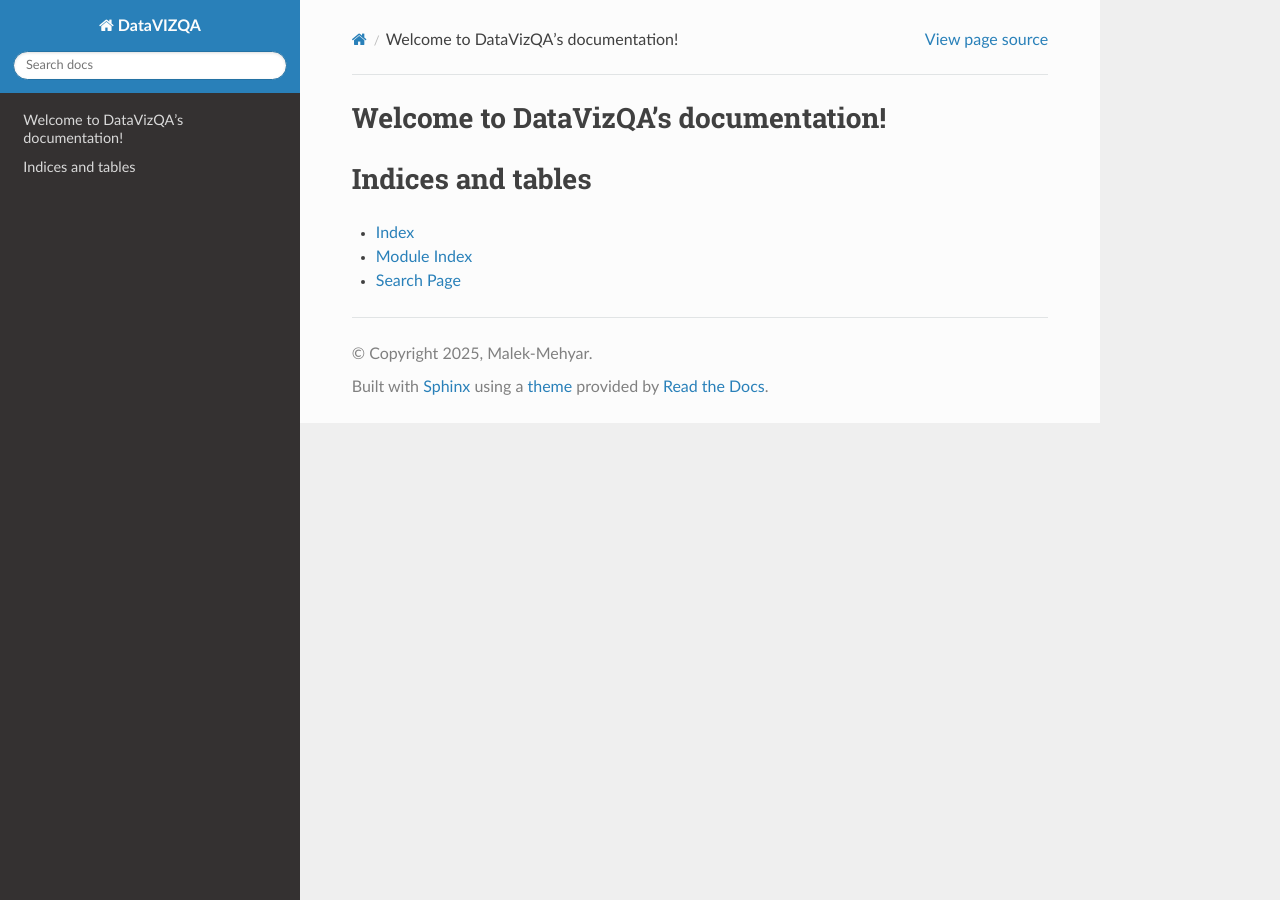
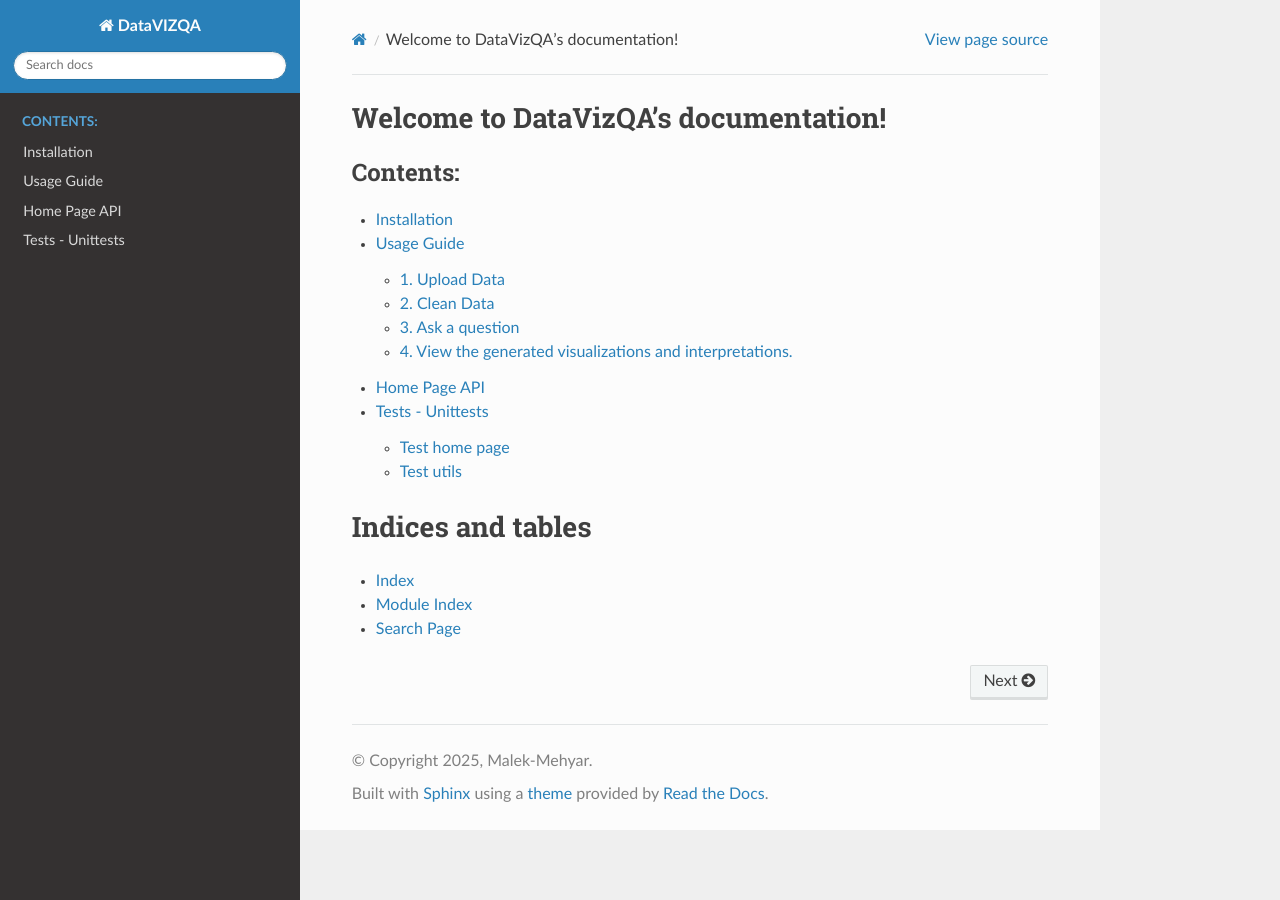
Before and after one commit to Mehyarmlaweh/DataVizQA, a Sphinx documentation site: the page built from docs/source/index.rst, in a window 1280 px wide. Built offline with Sphinx 7.4.7 and the Read the Docs theme 3.1.0, drawn with Linux system fonts in a browser that asks for light colours.

Commit message:
added docs - so far only for home and existing tests

```diff
--- a/docs/source/api.rst
+++ b/docs/source/api.rst
@@ -1,5 +1,8 @@
-API Reference
+Home Page API
 =============
 
-.. automodule:: your_module_name
+.. automodule:: data_viz.home
    :members:
+
+.. automodule:: data_viz.utils
+   :members:
--- a/docs/source/conf.py
+++ b/docs/source/conf.py
@@ -7,31 +7,32 @@
 # https://www.sphinx-doc.org/en/master/usage/configuration.html#project-information
 import os
 import sys
-sys.path.insert(0, os.path.abspath('..'))
-project = 'DataVIZQA'
-copyright = '2025, Malek-Mehyar'
-author = 'Malek-Mehyar'
-release = '0.1.0'
+
+sys.path.insert(0, os.path.abspath("../.."))
+project = "DataVIZQA"
+copyright = "2025, Malek-Mehyar"
+author = "Malek-Mehyar"
+release = "0.1.0"
 
 # -- General configuration ---------------------------------------------------
 # https://www.sphinx-doc.org/en/master/usage/configuration.html#general-configuration
 
 extensions = [
-    "sphinx.ext.autodoc", # Automatically document Python modules
-    "sphinx.ext.autosummary",    # Automatically document Python modules
+    "sphinx.ext.autodoc",  # Automatically document Python modules
+    "sphinx.ext.autosummary",  # Automatically document Python modules
     "sphinx.ext.viewcode",  # Add links to source code
     "sphinx.ext.napoleon",  # Support Google-style docstrings
+    'sphinx.ext.githubpages',
     "sphinx_rtd_theme",
-            # RTD theme
+    # RTD theme
 ]
 
-templates_path = ['_templates']
+templates_path = ["_templates"]
 exclude_patterns = []
-
 
 
 # -- Options for HTML output -------------------------------------------------
 # https://www.sphinx-doc.org/en/master/usage/configuration.html#options-for-html-output
 
 html_theme = "sphinx_rtd_theme"
-html_static_path = ['_static']
+html_static_path = ["_static"]
--- a/docs/source/index.rst
+++ b/docs/source/index.rst
@@ -4,11 +4,12 @@
 .. toctree::
    :maxdepth: 2
    :caption: Contents:
-   :recursive:
 
    installation
    usage
    api
+   tests
+
 
 Indices and tables
 ==================
--- /dev/null
+++ b/docs/source/tests.rst
@@ -0,0 +1,20 @@
+Tests - Unittests
+=================
+
+Test home page
+--------------
+
+.. automodule:: tests.test_home
+	:members:
+
+Test utils
+----------
+
+.. automodule:: tests.test_clean_dataframe
+   :members:
+
+.. automodule:: tests.test_display_dataframe_overview
+	:members:
+
+.. automodule:: tests.test_read_uploaded_file
+	:members:
--- a/docs/source/usage.rst
+++ b/docs/source/usage.rst
@@ -1,8 +1,18 @@
-Usage
-=====
+Usage Guide
+===========
 
-To use DataVizQA, follow these steps:
+1. Upload Data
+--------------
+Upload your CSV or Excel file using the file uploader.
 
-1. Upload a dataset.
-2. Ask a question.
-3. View the generated visualizations and interpretations.
+2. Clean Data
+-------------
+Click the "Clean Data" button to process your data.
+
+3. Ask a question
+-----------------
+Ask a question about your data using natural language.
+
+4. View the generated visualizations and interpretations.
+---------------------------------------------------------
+View the visualizations and interpretations generated by the system.
--- a/pyproject.toml
+++ b/pyproject.toml
@@ -3,7 +3,8 @@
 version = "0.1.0"
 description = "A data visualization app for tabular datasets."
 authors = [
-    {name = "Mehyar Mlaweh",email = "mehyarmlaweh0@gmail.com"}
+    {name = "Mehyar Mlaweh",email = "mehyarmlaweh0@gmail.com"},
+	{name = "Malek Makhlouf",email = "malekhlouf@gmail.com"}
 ]
 license = {text = "Apache"}
 readme = "README.md"
```
Also changed, not shown: 1 other file.
